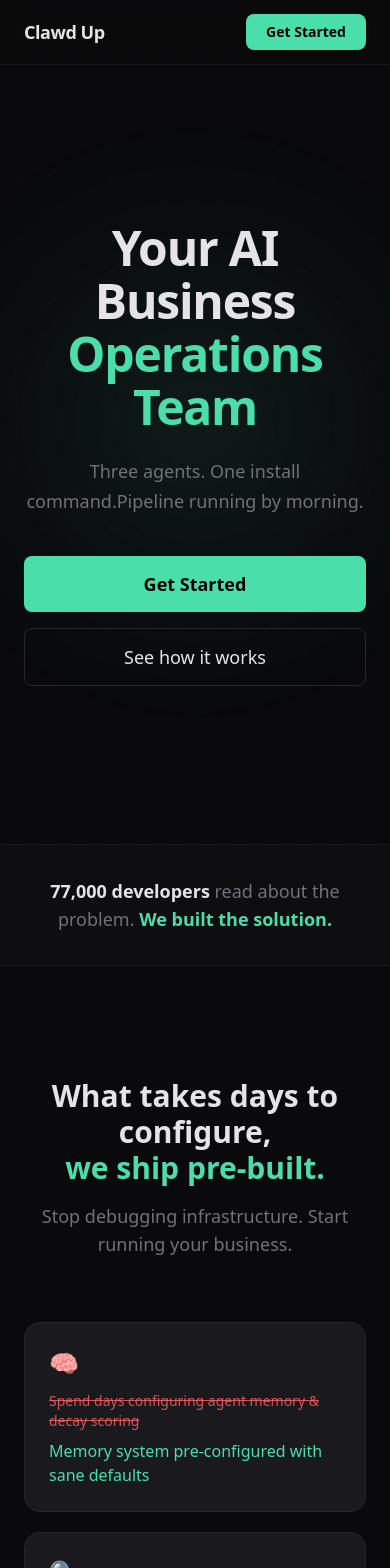
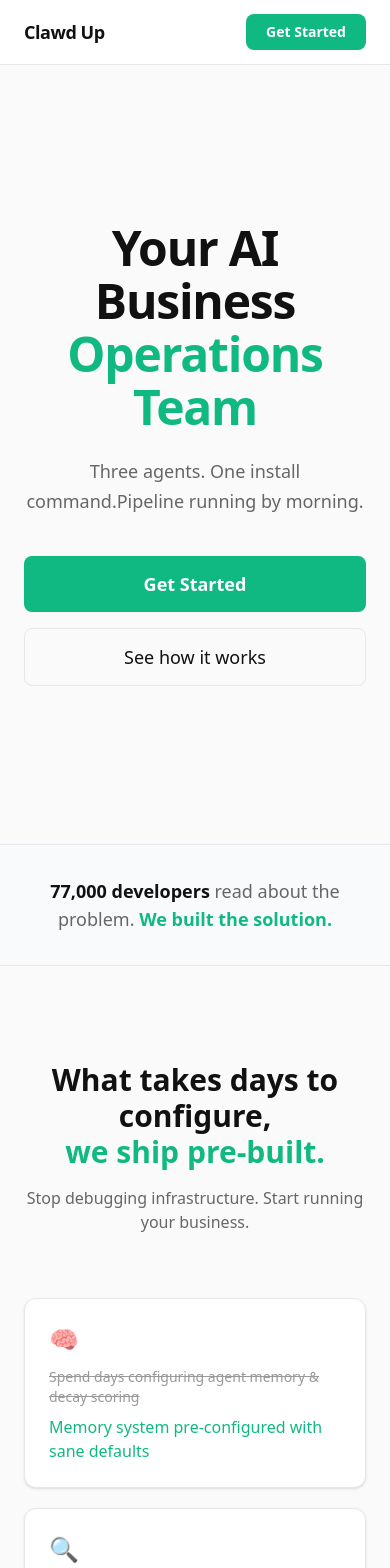
Before and after one commit to Jmee67/clawd-up, a Next.js app: page / in a window 390 px wide. Shown: the top 1568 px of the page. Built offline with nearby package versions, Linux system fonts and the light colour scheme.

Commit message:
Light theme redesign: clean, crisp UX

```diff
--- a/app/components/Landing.tsx
+++ b/app/components/Landing.tsx
@@ -1,6 +1,4 @@
 "use client";
-
-import { useEffect, useRef } from "react";
 
 /* ── Data ── */
 
@@ -31,7 +29,6 @@ const agents = [
   {
     name: "Scout",
     role: "Opportunity Hunter",
-    color: "scout",
     bullets: [
       "Scans web for leads matching your ICP",
       "Monitors competitor launches & pricing changes",
@@ -42,7 +39,6 @@ const agents = [
   {
     name: "Researcher",
     role: "Deep Analysis",
-    color: "researcher",
     bullets: [
       "Deep-dives competitors and market segments",
       "Builds research briefs on demand",
@@ -53,7 +49,6 @@ const agents = [
   {
     name: "Operator",
     role: "Pipeline Manager",
-    color: "operator",
     bullets: [
       "Manages your sales pipeline end-to-end",
       "Sends daily briefs at 8am your timezone",
@@ -105,43 +100,18 @@ const tiers = [
   },
 ];
 
-/* ── Scroll reveal hook ── */
-
-function useScrollReveal() {
-  const ref = useRef<HTMLDivElement>(null);
-  useEffect(() => {
-    const el = ref.current;
-    if (!el) return;
-    const observer = new IntersectionObserver(
-      (entries) => {
-        entries.forEach((e) => {
-          if (e.isIntersecting) {
-            e.target.classList.add("visible");
-          }
-        });
-      },
-      { threshold: 0.1, rootMargin: "0px 0px -40px 0px" }
-    );
-    el.querySelectorAll(".reveal").forEach((child) => observer.observe(child));
-    return () => observer.disconnect();
-  }, []);
-  return ref;
-}
-
 /* ── Component ── */
 
 export default function Landing({ onStart }: { onStart: () => void }) {
-  const revealRef = useScrollReveal();
-
   return (
-    <div ref={revealRef} className="dot-grid min-h-screen">
+    <div className="min-h-screen">
       {/* ── Nav ── */}
-      <nav className="fixed top-0 left-0 right-0 z-50 nav-blur bg-background/70 border-b border-border/50">
-        <div className="max-w-6xl mx-auto px-6 h-16 flex items-center justify-between">
-          <span className="text-lg font-bold tracking-tight">Clawd Up</span>
+      <nav className="fixed top-0 left-0 right-0 z-50 bg-white border-b border-gray-200">
+        <div className="max-w-[1080px] mx-auto px-6 h-16 flex items-center justify-between">
+          <span className="text-lg font-semibold tracking-tight text-[#111]">Clawd Up</span>
           <button
             onClick={onStart}
-            className="bg-accent text-black text-sm font-semibold px-5 py-2 rounded-lg hover:opacity-90 transition-opacity cursor-pointer"
+            className="bg-[#10B981] text-white text-sm font-semibold px-5 py-2 rounded-lg hover:bg-[#059669] transition-colors cursor-pointer"
           >
             Get Started
           </button>
@@ -149,27 +119,26 @@ export default function Landing({ onStart }: { onStart: () => void }) {
       </nav>
 
       {/* ── Hero ── */}
-      <section className="relative min-h-screen flex items-center justify-center px-6 pt-16 overflow-hidden">
-        <div className="gradient-orb" />
-        <div className="relative z-10 text-center max-w-4xl mx-auto">
-          <h1 className="reveal text-5xl sm:text-6xl lg:text-7xl font-bold tracking-tight leading-[1.1]">
+      <section className="min-h-screen flex items-center justify-center px-6 pt-16">
+        <div className="text-center max-w-3xl mx-auto">
+          <h1 className="text-5xl sm:text-6xl font-semibold tracking-tight leading-[1.1] text-[#111]">
             Your AI Business<br />
-            <span className="text-accent">Operations Team</span>
+            <span className="text-[#10B981]">Operations Team</span>
           </h1>
-          <p className="reveal mt-6 text-lg sm:text-xl text-muted max-w-2xl mx-auto leading-relaxed">
+          <p className="mt-6 text-lg sm:text-xl text-[#666] max-w-2xl mx-auto leading-relaxed">
             Three agents. One install command.<br className="hidden sm:block" />
             Pipeline running by morning.
           </p>
-          <div className="reveal mt-10 flex flex-col sm:flex-row gap-4 justify-center">
+          <div className="mt-10 flex flex-col sm:flex-row gap-4 justify-center">
             <button
               onClick={onStart}
-              className="bg-accent text-black font-semibold px-8 py-3.5 rounded-lg text-lg hover:opacity-90 transition-opacity cursor-pointer"
+              className="bg-[#10B981] text-white font-semibold px-8 py-3.5 rounded-lg text-lg hover:bg-[#059669] transition-colors cursor-pointer"
             >
               Get Started
             </button>
             <a
               href="#how-it-works"
-              className="border border-border text-foreground font-medium px-8 py-3.5 rounded-lg text-lg hover:border-muted transition-colors cursor-pointer text-center"
+              className="border border-gray-200 text-[#111] font-medium px-8 py-3.5 rounded-lg text-lg hover:border-gray-400 transition-colors cursor-pointer text-center"
             >
               See how it works
             </a>
@@ -178,29 +147,29 @@ export default function Landing({ onStart }: { onStart: () => void }) {
       </section>
 
       {/* ── Social Proof ── */}
-      <section className="reveal border-y border-border/50 bg-card/30">
-        <div className="max-w-4xl mx-auto px-6 py-8 text-center">
-          <p className="text-muted text-lg">
-            <span className="text-foreground font-semibold">77,000 developers</span> read about the problem.{" "}
-            <span className="text-accent font-semibold">We built the solution.</span>
+      <section className="border-y border-gray-200 bg-gray-50">
+        <div className="max-w-[1080px] mx-auto px-6 py-8 text-center">
+          <p className="text-[#666] text-lg">
+            <span className="text-[#111] font-semibold">77,000 developers</span> read about the problem.{" "}
+            <span className="text-[#10B981] font-semibold">We built the solution.</span>
           </p>
         </div>
       </section>
 
       {/* ── Problem / Solution ── */}
-      <section className="py-28 px-6">
-        <div className="max-w-5xl mx-auto">
-          <h2 className="reveal text-3xl sm:text-4xl font-bold text-center mb-4">
+      <section className="py-24 px-6">
+        <div className="max-w-[1080px] mx-auto">
+          <h2 className="text-3xl font-semibold text-center mb-4 text-[#111]">
             What takes days to configure,<br />
-            <span className="text-accent">we ship pre-built.</span>
+            <span className="text-[#10B981]">we ship pre-built.</span>
           </h2>
-          <p className="reveal text-muted text-center mb-16 text-lg">Stop debugging infrastructure. Start running your business.</p>
-          <div className="reveal-stagger grid gap-5 sm:grid-cols-2">
+          <p className="text-[#666] text-center mb-16 text-base">Stop debugging infrastructure. Start running your business.</p>
+          <div className="grid gap-5 sm:grid-cols-2">
             {painPoints.map((p) => (
-              <div key={p.solution} className="reveal card-glow bg-card rounded-2xl p-6 border border-border">
+              <div key={p.solution} className="bg-white rounded-xl border border-gray-200 shadow-sm p-6">
                 <div className="text-2xl mb-3">{p.icon}</div>
-                <p className="text-red-400/80 line-through text-sm mb-2">{p.problem}</p>
-                <p className="text-accent font-medium">{p.solution}</p>
+                <p className="text-[#999] line-through text-sm mb-2">{p.problem}</p>
+                <p className="text-[#10B981] font-medium">{p.solution}</p>
               </div>
             ))}
           </div>
@@ -208,41 +177,33 @@ export default function Landing({ onStart }: { onStart: () => void }) {
       </section>
 
       {/* ── System vs Prompts ── */}
-      <section className="py-28 px-6">
-        <div className="max-w-5xl mx-auto">
-          <h2 className="reveal text-3xl sm:text-4xl font-bold text-center mb-4">
+      <section className="py-24 px-6">
+        <div className="max-w-[1080px] mx-auto">
+          <h2 className="text-3xl font-semibold text-center mb-4 text-[#111]">
             Prompts give you outputs.<br />
-            <span className="text-accent">Systems give you a business.</span>
+            <span className="text-[#10B981]">Systems give you a business.</span>
           </h2>
-          <p className="reveal text-muted text-center mb-16 text-lg max-w-2xl mx-auto">
+          <p className="text-[#666] text-center mb-16 text-base max-w-2xl mx-auto">
             A $3M agency owner spent weeks building this architecture manually. We ship it pre-configured.
           </p>
 
-          {/* Architecture diagram */}
-          <div className="reveal max-w-3xl mx-auto">
-            <div className="grid grid-cols-1 gap-3">
-              {[
-                { layer: "BRAIN", desc: "SOUL.md + AGENTS.md + USER.md", detail: "Your agent knows who it is, who you are, and how to operate", width: "100%" },
-                { layer: "SKILLS", desc: "14 vetted skills, auto-loaded per task", detail: "Copywriting, research, strategy, pipeline management — each with frameworks and anti-patterns", width: "88%" },
-                { layer: "TOOLS", desc: "Web search, browser, APIs, MCP servers", detail: "External data flows in automatically — no copy-pasting between tools", width: "76%" },
-                { layer: "CONTEXT", desc: "Brand voice, priorities, learnings vault", detail: "Corrections today become rules tomorrow. The system gets sharper every session.", width: "64%" },
-                { layer: "AGENTS", desc: "Scout + Researcher + Operator", detail: "Specialists that coordinate, hand off work, and share memory", width: "52%" },
-              ].map((l) => (
-                <div key={l.layer} className="reveal flex justify-center">
-                  <div
-                    className="bg-card border border-border rounded-xl px-6 py-4 card-glow transition-all duration-300"
-                    style={{ width: l.width }}
-                  >
-                    <div className="flex items-center gap-3 mb-1">
-                      <span className="text-accent font-mono text-xs font-bold tracking-widest">{l.layer}</span>
-                      <span className="text-muted text-xs">— {l.desc}</span>
-                    </div>
-                    <p className="text-sm text-foreground/70">{l.detail}</p>
-                  </div>
+          <div className="max-w-3xl mx-auto flex flex-col gap-3">
+            {[
+              { layer: "BRAIN", desc: "SOUL.md + AGENTS.md + USER.md", detail: "Your agent knows who it is, who you are, and how to operate" },
+              { layer: "SKILLS", desc: "14 vetted skills, auto-loaded per task", detail: "Copywriting, research, strategy, pipeline management — each with frameworks and anti-patterns" },
+              { layer: "TOOLS", desc: "Web search, browser, APIs, MCP servers", detail: "External data flows in automatically — no copy-pasting between tools" },
+              { layer: "CONTEXT", desc: "Brand voice, priorities, learnings vault", detail: "Corrections today become rules tomorrow. The system gets sharper every session." },
+              { layer: "AGENTS", desc: "Scout + Researcher + Operator", detail: "Specialists that coordinate, hand off work, and share memory" },
+            ].map((l) => (
+              <div key={l.layer} className="bg-white rounded-xl border border-gray-200 shadow-sm px-6 py-4">
+                <div className="flex items-center gap-3 mb-1">
+                  <span className="text-[#10B981] font-mono text-xs font-bold tracking-widest">{l.layer}</span>
+                  <span className="text-[#999] text-xs">— {l.desc}</span>
                 </div>
-              ))}
-            </div>
-            <p className="text-center text-muted text-sm mt-6">
+                <p className="text-sm text-[#666]">{l.detail}</p>
+              </div>
+            ))}
+            <p className="text-center text-[#999] text-sm mt-4">
               Each layer builds on the last. Start with the brain. Everything else compounds.
             </p>
           </div>
@@ -250,21 +211,25 @@ export default function Landing({ onStart }: { onStart: () => void }) {
       </section>
 
       {/* ── How It Works ── */}
-      <section id="how-it-works" className="py-28 px-6 bg-card/20">
-        <div className="max-w-5xl mx-auto">
-          <h2 className="reveal text-3xl sm:text-4xl font-bold text-center mb-16">
-            Three steps to <span className="text-accent">liftoff</span>
+      <section id="how-it-works" className="py-24 px-6 bg-gray-50">
+        <div className="max-w-[1080px] mx-auto">
+          <h2 className="text-3xl font-semibold text-center mb-16 text-[#111]">
+            Three steps to <span className="text-[#10B981]">liftoff</span>
           </h2>
-          <div className="reveal-stagger grid gap-8 md:grid-cols-3">
+          <div className="grid gap-8 md:grid-cols-3 relative">
+            {/* Connecting line */}
+            <div className="hidden md:block absolute top-6 left-[20%] right-[20%] h-px bg-gray-200" />
             {[
               { step: "01", title: "Configure", desc: "Answer 5 questions about your business, preferences, and tools." },
               { step: "02", title: "Install", desc: "One command on your VPS. Everything deploys automatically." },
               { step: "03", title: "Operate", desc: "Your first brief arrives at 8am your timezone. Pipeline is live." },
-            ].map((s, i) => (
-              <div key={s.step} className={`reveal text-center md:text-left ${i < 2 ? "step-line" : ""}`}>
-                <div className="text-accent font-mono text-sm mb-2">{s.step}</div>
-                <h3 className="text-xl font-bold mb-2">{s.title}</h3>
-                <p className="text-muted leading-relaxed">{s.desc}</p>
+            ].map((s) => (
+              <div key={s.step} className="text-center relative">
+                <div className="inline-flex items-center justify-center w-12 h-12 rounded-full bg-white border border-gray-200 shadow-sm text-[#10B981] font-mono text-sm font-bold mb-4">
+                  {s.step}
+                </div>
+                <h3 className="text-xl font-semibold mb-2 text-[#111]">{s.title}</h3>
+                <p className="text-[#666] leading-relaxed">{s.desc}</p>
               </div>
             ))}
           </div>
@@ -272,23 +237,20 @@ export default function Landing({ onStart }: { onStart: () => void }) {
       </section>
 
       {/* ── Your AI Team ── */}
-      <section className="py-28 px-6">
-        <div className="max-w-5xl mx-auto">
-          <h2 className="reveal text-3xl sm:text-4xl font-bold text-center mb-16">
+      <section className="py-24 px-6">
+        <div className="max-w-[1080px] mx-auto">
+          <h2 className="text-3xl font-semibold text-center mb-16 text-[#111]">
             Your AI Team
           </h2>
-          <div className="reveal-stagger grid gap-6 md:grid-cols-3">
+          <div className="grid gap-6 md:grid-cols-3">
             {agents.map((a) => (
-              <div
-                key={a.name}
-                className={`reveal card-${a.color} bg-card rounded-2xl p-7 border border-border transition-all duration-300`}
-              >
-                <h3 className="text-xl font-bold">{a.name}</h3>
-                <p className="text-muted text-sm mb-4">{a.role}</p>
+              <div key={a.name} className="bg-white rounded-xl border border-gray-200 shadow-sm p-7">
+                <h3 className="text-xl font-semibold text-[#111]">{a.name}</h3>
+                <p className="text-[#666] text-sm mb-4">{a.role}</p>
                 <ul className="space-y-2.5">
                   {a.bullets.map((b) => (
-                    <li key={b} className="flex items-start gap-2 text-sm text-foreground/80">
-                      <span className="text-accent mt-0.5 shrink-0">→</span>
+                    <li key={b} className="flex items-start gap-2 text-sm text-[#444]">
+                      <span className="text-[#10B981] mt-0.5 shrink-0">→</span>
                       <span>{b}</span>
                     </li>
                   ))}
@@ -300,26 +262,26 @@ export default function Landing({ onStart }: { onStart: () => void }) {
       </section>
 
       {/* ── Comparison Table ── */}
-      <section className="py-28 px-6 bg-card/20">
+      <section className="py-24 px-6 bg-gray-50">
         <div className="max-w-3xl mx-auto">
-          <h2 className="reveal text-3xl sm:text-4xl font-bold text-center mb-16">
-            Manual Setup <span className="text-muted">vs</span> <span className="text-accent">Clawd Up</span>
+          <h2 className="text-3xl font-semibold text-center mb-16 text-[#111]">
+            Manual Setup <span className="text-[#999]">vs</span> <span className="text-[#10B981]">Clawd Up</span>
           </h2>
-          <div className="reveal overflow-x-auto">
+          <div className="overflow-x-auto bg-white rounded-xl border border-gray-200 shadow-sm">
             <table className="w-full text-sm">
               <thead>
-                <tr className="border-b border-border">
-                  <th className="text-left py-3 pr-4 text-muted font-medium"></th>
-                  <th className="text-left py-3 pr-4 text-red-400/70 font-medium">Manual</th>
-                  <th className="text-left py-3 text-accent font-medium">Clawd Up</th>
+                <tr className="border-b border-gray-200">
+                  <th className="text-left py-3 px-5 text-[#666] font-medium"></th>
+                  <th className="text-left py-3 px-5 text-[#666] font-medium">Manual</th>
+                  <th className="text-left py-3 px-5 text-[#10B981] font-medium">Clawd Up</th>
                 </tr>
               </thead>
               <tbody>
-                {comparisonRows.map((row) => (
-                  <tr key={row.item} className="border-b border-border/30">
-                    <td className="py-3.5 pr-4 font-medium">{row.item}</td>
-                    <td className="py-3.5 pr-4 text-muted">{row.manual}</td>
-                    <td className="py-3.5 text-accent font-medium">{row.clawdup}</td>
+                {comparisonRows.map((row, i) => (
+                  <tr key={row.item} className={i % 2 === 1 ? "bg-gray-50" : ""}>
+                    <td className="py-3.5 px-5 font-medium text-[#111]">{row.item}</td>
+                    <td className="py-3.5 px-5 text-[#666]">{row.manual}</td>
+                    <td className="py-3.5 px-5 text-[#10B981] font-medium">{row.clawdup}</td>
                   </tr>
                 ))}
               </tbody>
@@ -329,36 +291,36 @@ export default function Landing({ onStart }: { onStart: () => void }) {
       </section>
 
       {/* ── Pricing ── */}
-      <section className="py-28 px-6">
-        <div className="max-w-5xl mx-auto">
-          <h2 className="reveal text-3xl sm:text-4xl font-bold text-center mb-4">
+      <section className="py-24 px-6">
+        <div className="max-w-[1080px] mx-auto">
+          <h2 className="text-3xl font-semibold text-center mb-4 text-[#111]">
             Simple pricing
           </h2>
-          <p className="reveal text-muted text-center mb-16 text-lg">Buy once. Subscribe for weekly updates from our live system.</p>
-          <div className="reveal-stagger grid gap-6 md:grid-cols-2 max-w-3xl mx-auto">
+          <p className="text-[#666] text-center mb-16 text-base">Buy once. Subscribe for weekly updates from our live system.</p>
+          <div className="grid gap-6 md:grid-cols-2 max-w-3xl mx-auto">
             {tiers.map((t) => (
               <div
                 key={t.name}
-                className={`reveal bg-card rounded-2xl p-7 border text-left transition-all duration-300 ${
-                  t.highlighted ? "glow-border" : "border-border card-glow"
+                className={`bg-white rounded-xl p-7 text-left shadow-sm ${
+                  t.highlighted ? "border-t-2 border-t-[#10B981] border border-gray-200" : "border border-gray-200"
                 }`}
               >
                 <div className="flex items-center justify-between mb-1">
-                  <h3 className="text-xl font-bold">{t.name}</h3>
+                  <h3 className="text-xl font-semibold text-[#111]">{t.name}</h3>
                   <span className={`text-xs font-medium px-2.5 py-1 rounded-full ${
-                    t.highlighted ? "bg-accent/15 text-accent" : "bg-border text-muted"
+                    t.highlighted ? "bg-emerald-50 text-[#10B981]" : "bg-gray-100 text-[#666]"
                   }`}>
                     {t.tag}
                   </span>
                 </div>
                 <div className="mt-2 mb-5">
-                  <span className="text-3xl font-bold">{t.price}</span>
-                  <span className="text-muted text-sm">{t.period}</span>
+                  <span className="text-3xl font-bold text-[#111]">{t.price}</span>
+                  <span className="text-[#666] text-sm">{t.period}</span>
                 </div>
                 <ul className="space-y-2.5">
                   {t.features.map((f) => (
-                    <li key={f} className="flex items-start gap-2 text-sm text-foreground/80">
-                      <span className="text-accent mt-0.5 shrink-0">✓</span>
+                    <li key={f} className="flex items-start gap-2 text-sm text-[#444]">
+                      <span className="text-[#10B981] mt-0.5 shrink-0">✓</span>
                       <span>{f}</span>
                     </li>
                   ))}
@@ -370,16 +332,15 @@ export default function Landing({ onStart }: { onStart: () => void }) {
       </section>
 
       {/* ── Final CTA ── */}
-      <section className="reveal py-28 px-6 relative overflow-hidden">
-        <div className="absolute inset-0 bg-gradient-to-b from-transparent via-accent/5 to-transparent pointer-events-none" />
-        <div className="relative z-10 text-center max-w-2xl mx-auto">
-          <h2 className="text-3xl sm:text-4xl font-bold mb-4">
+      <section className="py-24 px-6 bg-gray-50">
+        <div className="text-center max-w-2xl mx-auto">
+          <h2 className="text-3xl font-semibold mb-4 text-[#111]">
             Ready to stop configuring<br />and start operating?
           </h2>
-          <p className="text-muted text-lg mb-10">Five questions. One command. Your AI team is live.</p>
+          <p className="text-[#666] text-lg mb-10">Five questions. One command. Your AI team is live.</p>
           <button
             onClick={onStart}
-            className="bg-accent text-black font-semibold px-10 py-4 rounded-lg text-lg hover:opacity-90 transition-opacity cursor-pointer"
+            className="bg-[#10B981] text-white font-semibold px-10 py-4 rounded-lg text-lg hover:bg-[#059669] transition-colors cursor-pointer"
           >
             Get Started — It&apos;s Free
           </button>
@@ -387,14 +348,14 @@ export default function Landing({ onStart }: { onStart: () => void }) {
       </section>
 
       {/* ── Footer ── */}
-      <footer className="border-t border-border/50 py-10 px-6">
-        <div className="max-w-5xl mx-auto flex flex-col sm:flex-row items-center justify-between gap-4 text-sm text-muted">
+      <footer className="border-t border-gray-200 py-10 px-6">
+        <div className="max-w-[1080px] mx-auto flex flex-col sm:flex-row items-center justify-between gap-4 text-sm text-[#666]">
           <span>Built by solo founders, for solo founders.</span>
           <a
             href="https://github.com/Jmee67/clawd-up"
             target="_blank"
             rel="noopener noreferrer"
-            className="hover:text-foreground transition-colors"
+            className="hover:text-[#111] transition-colors"
           >
             GitHub →
           </a>
--- a/app/globals.css
+++ b/app/globals.css
@@ -1,12 +1,12 @@
 @import "tailwindcss";
 
 :root {
-  --background: #0A0A0C;
-  --foreground: #E4E4E7;
-  --card: #1A1A1E;
-  --accent: #4ADEAA;
-  --muted: #71717A;
-  --border: #27272A;
+  --background: #FAFAFA;
+  --foreground: #111111;
+  --card: #FFFFFF;
+  --accent: #10B981;
+  --muted: #666666;
+  --border: #E5E7EB;
 }
 
 @theme inline {
@@ -25,93 +25,6 @@ body {
   color: var(--foreground);
 }
 
-/* Dot grid background */
-.dot-grid {
-  background-image: radial-gradient(circle, rgba(255,255,255,0.04) 1px, transparent 1px);
-  background-size: 32px 32px;
-}
-
-/* Gradient orb */
-@keyframes orb-float {
-  0%, 100% { transform: translate(-50%, -50%) scale(1); opacity: 0.4; }
-  50% { transform: translate(-50%, -50%) scale(1.15); opacity: 0.6; }
-}
-
-.gradient-orb {
-  position: absolute;
-  top: 50%;
-  left: 50%;
-  width: 600px;
-  height: 600px;
-  border-radius: 50%;
-  background: radial-gradient(circle, rgba(74,222,170,0.25) 0%, rgba(74,222,170,0.05) 40%, transparent 70%);
-  filter: blur(60px);
-  animation: orb-float 8s ease-in-out infinite;
-  pointer-events: none;
-}
-
-/* Scroll reveal */
-.reveal {
-  opacity: 0;
-  transform: translateY(24px);
-  transition: opacity 0.7s ease, transform 0.7s ease;
-}
-.reveal.visible {
-  opacity: 1;
-  transform: translateY(0);
-}
-
-/* Staggered children */
-.reveal-stagger > .reveal:nth-child(1) { transition-delay: 0ms; }
-.reveal-stagger > .reveal:nth-child(2) { transition-delay: 100ms; }
-.reveal-stagger > .reveal:nth-child(3) { transition-delay: 200ms; }
-.reveal-stagger > .reveal:nth-child(4) { transition-delay: 300ms; }
-
-/* Card glow on hover */
-.card-glow {
-  position: relative;
-  transition: border-color 0.3s ease, box-shadow 0.3s ease;
-}
-.card-glow:hover {
-  border-color: rgba(74,222,170,0.3);
-  box-shadow: 0 0 30px rgba(74,222,170,0.08);
-}
-
-/* Agent card tints */
-.card-scout:hover { border-color: rgba(96,165,250,0.4); box-shadow: 0 0 30px rgba(96,165,250,0.1); }
-.card-researcher:hover { border-color: rgba(167,139,250,0.4); box-shadow: 0 0 30px rgba(167,139,250,0.1); }
-.card-operator:hover { border-color: rgba(74,222,170,0.4); box-shadow: 0 0 30px rgba(74,222,170,0.1); }
-
-/* Pro card glow border */
-.glow-border {
-  box-shadow: 0 0 20px rgba(74,222,170,0.15), inset 0 0 20px rgba(74,222,170,0.03);
-  border-color: rgba(74,222,170,0.4);
-}
-
-/* Navbar blur */
-.nav-blur {
-  backdrop-filter: blur(12px);
-  -webkit-backdrop-filter: blur(12px);
-}
-
-/* Smooth scroll */
 html {
   scroll-behavior: smooth;
 }
-
-/* Step connector line */
-.step-line {
-  position: relative;
-}
-.step-line::after {
-  content: '';
-  position: absolute;
-  top: 50%;
-  right: -2rem;
-  width: 4rem;
-  height: 1px;
-  background: linear-gradient(to right, var(--border), transparent);
-}
-@media (max-width: 768px) {
-  .step-line::after { display: none; }
-}
```
